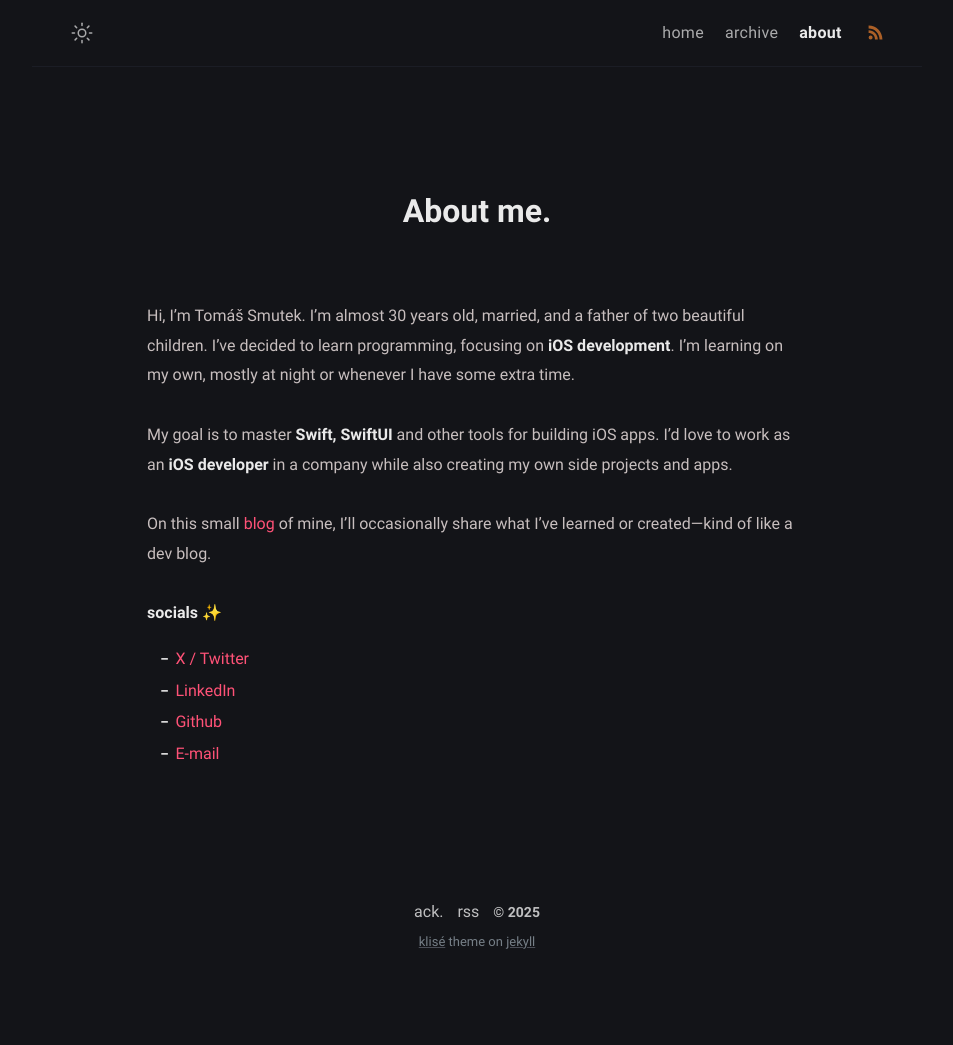
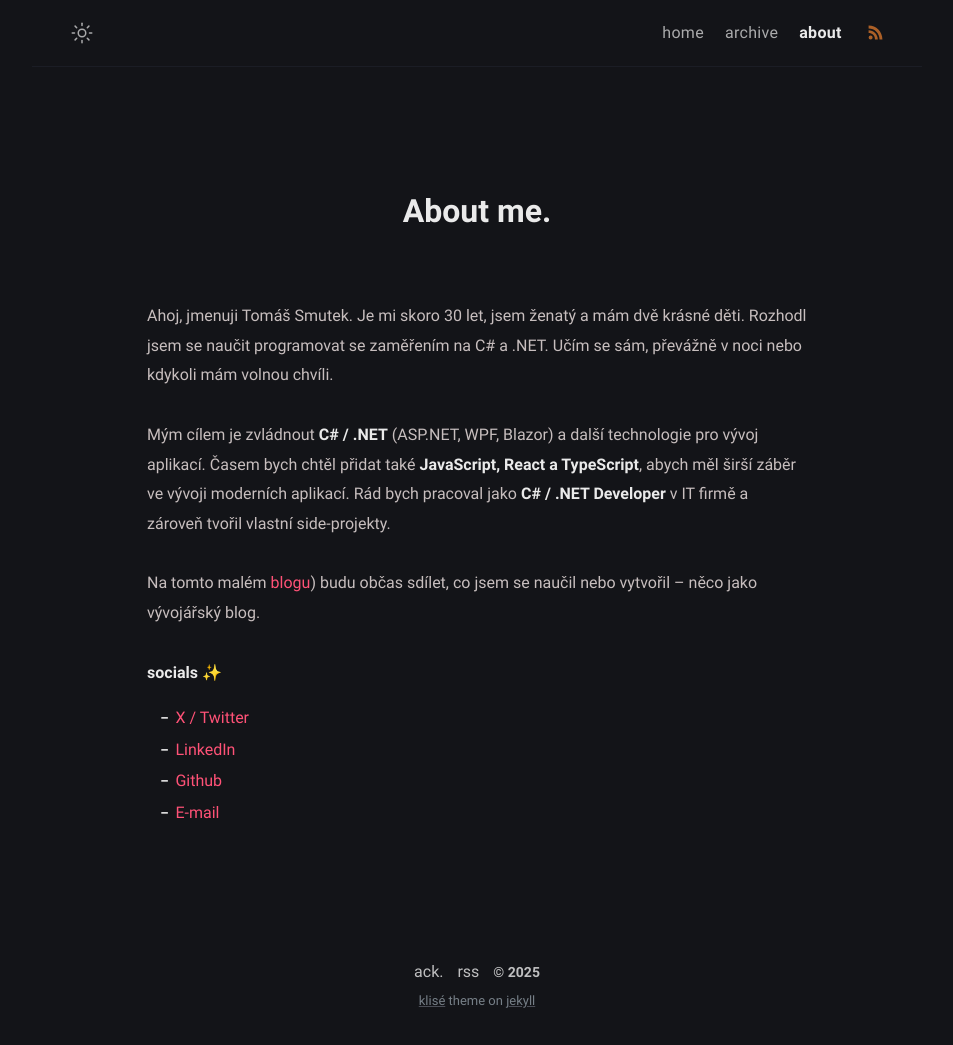
Before and after one commit to heysmtk/heysmtk.github.io, a Jekyll site: the page built from about.md, in a window 1280 px wide. Shown: the whole page, without its empty margins (163-1116 px from the left). Built offline with Jekyll 4.4.1, drawn with Linux system fonts in a browser that asks for light colours; before the commit the page ends 986 px from its top, so only the background shows below that.

Commit message:
Update about.md

```diff
--- a/about.md
+++ b/about.md
@@ -2,16 +2,15 @@
 title: About me
 permalink: /about/
 layout: page
-excerpt: Hello peeps, I'm future switcher to IT, living at Czechia. This blog for documentation about my programming journey, running on jekyll, hosting on github pages and using klisé theme.
+excerpt: Jsem budoucí switcher do IT, žijící v Česku. Píšu tento blog o mé cestě v programování, který běží na jekyllu, hostován na githubu a na Klisé šabloně.
 comments: false
 ---
 
-Hi, I’m Tomáš Smutek. I’m almost 30 years old, married, and a father of two beautiful children. I’ve decided to learn programming, focusing on **iOS development**. I’m learning on my own, mostly at night or whenever I have some extra time.
+Ahoj, jmenuji Tomáš Smutek. Je mi skoro 30 let, jsem ženatý a mám dvě krásné děti. Rozhodl jsem se naučit programovat se zaměřením na C# a .NET. Učím se sám, převážně v noci nebo kdykoli mám volnou chvíli.
 
-My goal is to master **Swift, SwiftUI** and other tools for building iOS apps. I’d love to work as an **iOS developer** in a company while also creating my own side projects and apps.
+Mým cílem je zvládnout **C# / .NET** (ASP.NET, WPF, Blazor) a další technologie pro vývoj aplikací. Časem bych chtěl přidat také **JavaScript, React a TypeScript**, abych měl širší záběr ve vývoji moderních aplikací. Rád bych pracoval jako **C# / .NET Developer** v IT firmě a zároveň tvořil vlastní side-projekty.
 
-On this small [blog](https://smtk.cz/archive/) of mine, I’ll occasionally share what I’ve learned or created—kind of like a dev blog.
-
+Na tomto malém [blogu](https://smtk.cz/archive/)) budu občas sdílet, co jsem se naučil nebo vytvořil – něco jako vývojářský blog.
 
 **socials ✨**
 
```
